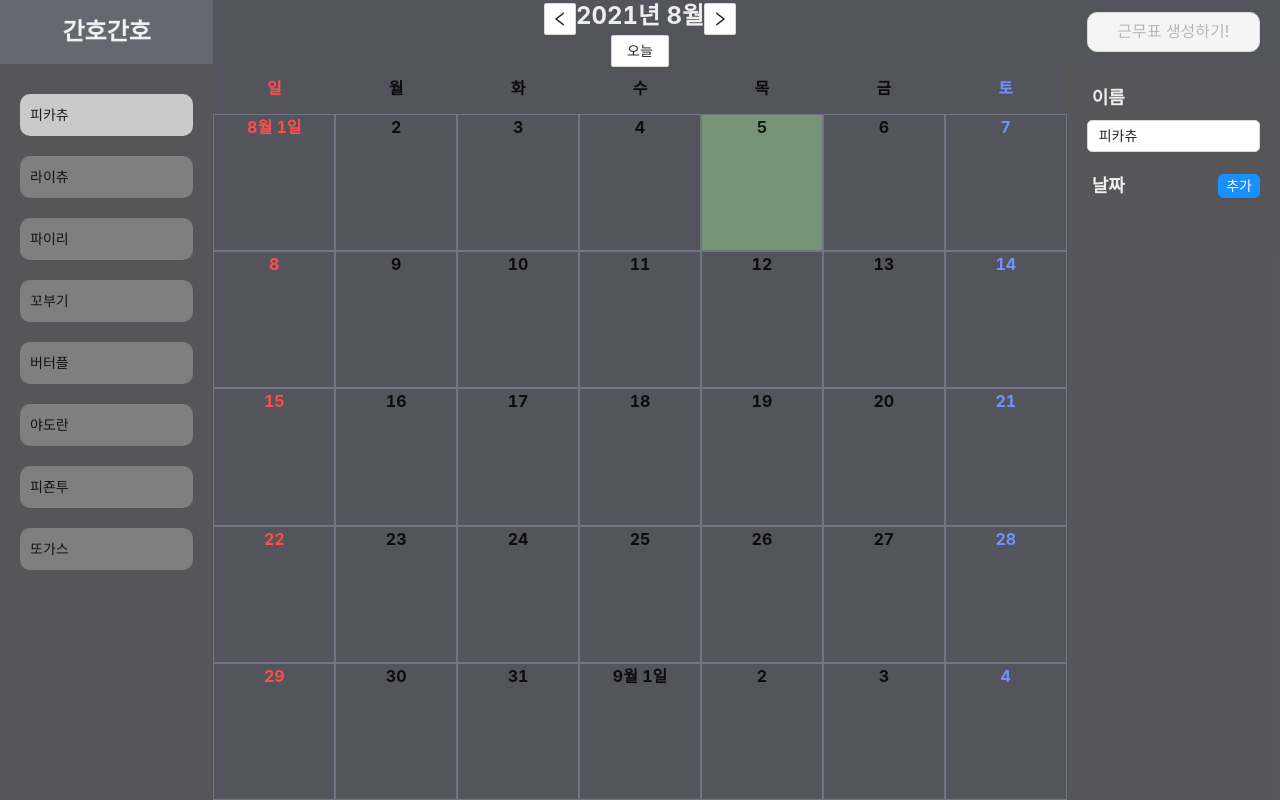
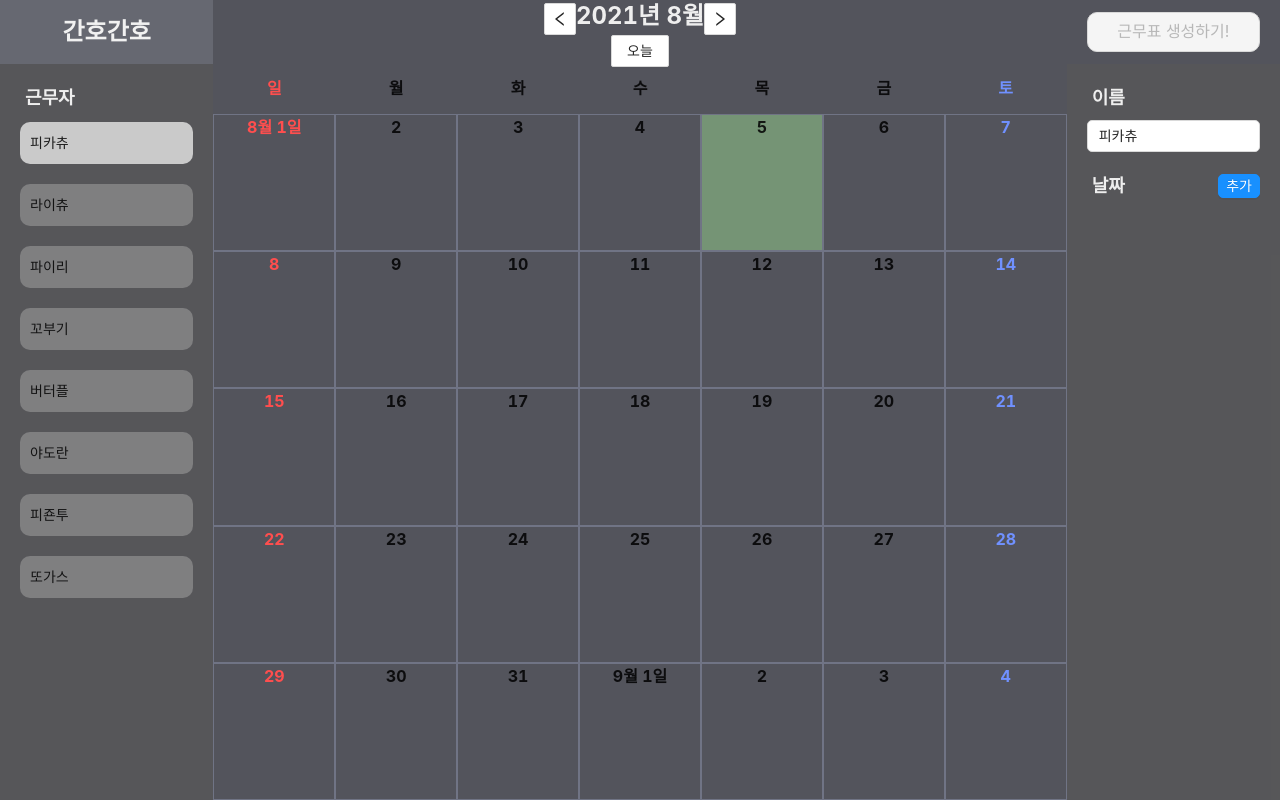
Before and after one commit to 0407chan/GanhoGanho, a React (Create React App) app: page / in a window 1280 px wide. Built offline with nearby package versions, Linux system fonts and the light colour scheme.

Commit message:
[8] 사이드에 `근무자` 라벨 추가

```diff
--- a/src/components/SideManage/SideManage.tsx
+++ b/src/components/SideManage/SideManage.tsx
@@ -16,6 +16,7 @@ const SideManage: React.FC<EditorProps> = ({
 }) => {
   return (
     <S.Container>
+      <S.FormLabel>근무자</S.FormLabel>
       <S.UserBlockWrapper>
         {userList.map((user, index) => {
           return (
--- a/src/components/SideManage/style.ts
+++ b/src/components/SideManage/style.ts
@@ -2,6 +2,7 @@ import styled from 'styled-components'
 
 export const Container = styled.div`
   display: flex;
+  flex-direction: column;
   justify-content: center;
   width: 300px;
   height: 100%;
@@ -13,6 +14,14 @@ export const Container = styled.div`
     filter: brightness(1.05);
   }
 `
+export const FormLabel = styled.div`
+  display: flex;
+  align-items: center;
+  font-size: 18px;
+  color: #eeeeee;
+  font-weight: bold;
+  padding: 0px 5px;
+`
 
 export const UserBlockWrapper = styled.div`
   display: flex;
```
